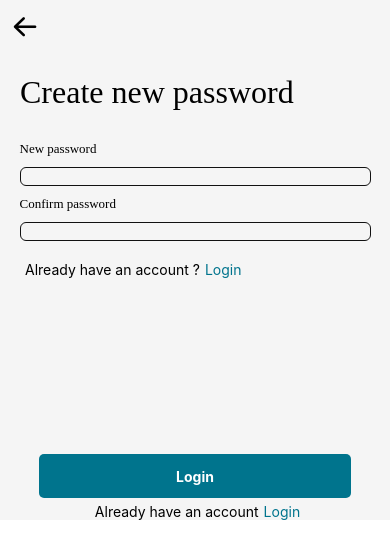
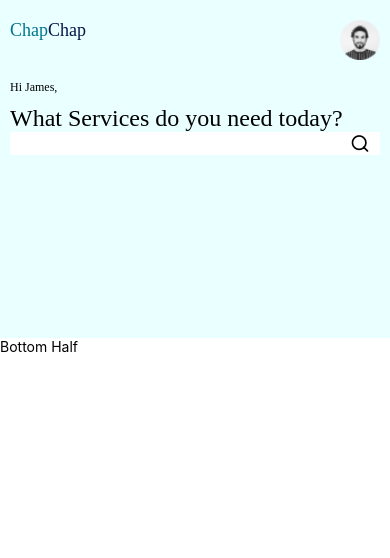
Before and after one commit to morachake/chap-chap, a React Native app: screen / in a window 390 px wide. Shown: the top 558 px of the page. Built offline with nearby package versions, Linux system fonts and the light colour scheme.

Commit message:
Updating Header on home screen ,a search input componet screens

```diff
--- a/App.js
+++ b/App.js
@@ -2,11 +2,12 @@ import React from 'react';
 import {SafeAreaView, Text, View} from 'react-native';
 import ResetPassword from './src/screens/ResetPassScreen';
 import LoginScreen from './src/screens/LoginScreen';
+import HomeScreen from './src/screens/HomeScreen';
 
 export default function App() {
   return (
-    <SafeAreaView>
-      <LoginScreen />
-    </SafeAreaView>
+    <>
+      <HomeScreen />
+    </>
   );
 }
--- /dev/null
+++ b/src/components/SearchInput.js
@@ -0,0 +1,25 @@
+import React, {useState} from 'react';
+import {View, TextInput} from 'react-native';
+import Icon from 'react-native-vector-icons/Feather';
+
+export default function SearchInput() {
+  const [searchText, setSearchText] = useState('');
+  return (
+    <View style={{width: '100%', backgroundColor: '#FFFF'}}>
+      <View style={{flexDirection: 'row', alignItems: 'center'}}>
+        <TextInput
+          style={{flex: 1, borderRadius: 25, color: '#0000'}}
+          placeholder="What are you looking for"
+          value={searchText}
+          onChangeText={text => setSearchText(text)}
+        />
+        <Icon
+          name="search"
+          size={20}
+          style={{marginRight: 10}}
+          onPress={() => console.log('Searching: ', searchText)}
+        />
+      </View>
+    </View>
+  );
+}
--- a/src/constants/index.js
+++ b/src/constants/index.js
@@ -5,4 +5,5 @@ export const COLORS = {
 
 export const IMAGES = {
   Cleaner: require('../assets/images/cleaner.png'),
+  User: require('../assets/images/user.png'),
 };
--- a/src/screens/HomeScreen.js
+++ b/src/screens/HomeScreen.js
@@ -1,54 +1,69 @@
 import React from 'react';
-import {View, ImageBackground, Text, StyleSheet} from 'react-native';
-import {IMAGES, COLORS} from '../constants/index';
-import Btn from '../components/Btn';
+import {Image, StyleSheet, Text, View} from 'react-native';
+import {COLORS, IMAGES} from '../constants';
+import SearchInput from '../components/SearchInput';
 
 export default function HomeScreen() {
   return (
-    <ImageBackground source={IMAGES.Cleaner} style={styles.background}>
-      <View style={styles.container}>
-        <Text style={styles.textAd}>Best Home Services for You</Text>
-        <Btn title="Register" onPress={undefined} />
-        <View style={{flexDirection: 'row', margin: 3}}>
-          <Text style={styles.text}>Already have an account</Text>
-          <Text style={styles.text2}>Login</Text>
+    <View style={{flex: 1}}>
+      <View style={{flex: 1, backgroundColor: '#EAFFFF'}}>
+        <View style={styles.header}>
+          <Text style={{justifyContent: 'center'}}>
+            <Text style={styles.firstThree}>Chap</Text>
+            <Text style={styles.rest}>Chap</Text>
+          </Text>
+          <Image
+            source={IMAGES.User}
+            resizeMode="cover"
+            style={{width: 40, height: 40}}
+          />
+        </View>
+        <View style={{paddingHorizontal: 10}}>
+          <Text style={styles.user}>Hi James,</Text>
+          <Text style={styles.service}>What Services do you need today?</Text>
+         <SearchInput />
         </View>
       </View>
-    </ImageBackground>
+      <View style={{flex: 1.5, backgroundColor: '#FFFFFF'}}>
+        <Text>Bottom Half</Text>
+      </View>
+    </View>
   );
 }
 
 const styles = StyleSheet.create({
-  background: {
-    width: '100%',
-    height: '100%',
-    alignItems: 'center',
-    justifyContent: 'center',
+  container: {
+    display: 'flex',
+    backgroundColor: '#FFFFFF',
   },
-  container: {
-    backgroundColor: 'white',
-    padding: 15,
-    borderRadius: 10,
-    width: '100%',
-    height: '35%',
-    alignItems: 'center',
-    justifyContent: 'center',
-    position: 'absolute',
-    bottom: 0,
+  header: {
+    flexDirection: 'row',
+    justifyContent: 'space-between',
+    marginTop: 10,
+    padding: 10,
   },
-  textAd: {
-    fontFamily: 'Inter-Bold',
-    fontSize: 32,
-    color: '#000',
-    textAlign: 'center',
-    marginBottom: 20,
+  topcontainer: {
+    backgroundColor: COLORS.lightPrimary,
   },
-  text: {
-    fontSize: 14,
-    color: '#000',
+  firstThree: {
+    color: '#00748D',
+    fontFamily: 'Poppins-BoldItalic',
+    fontSize: 18,
   },
-  text2: {
-    fontSize: 14,
-    color: COLORS.primary,
+  rest: {
+    color: '#041747',
+    fontFamily: 'Poppins-BoldItalic',
+    fontSize: 18,
+  },
+  user: {
+    paddingTop: 10,
+    fontFamily: 'Poppins-Light',
+    fontSize: 12,
+    color: '##000000',
+  },
+  service: {
+    paddingTop: 10,
+    fontSize: 24,
+    fontFamily: 'Poppins-LightItalic',
   },
 });
```
Also changed, not shown: src/screens/SplashScreen.js (added, +54 -0 lines), src/assets/images/user.png (added).
